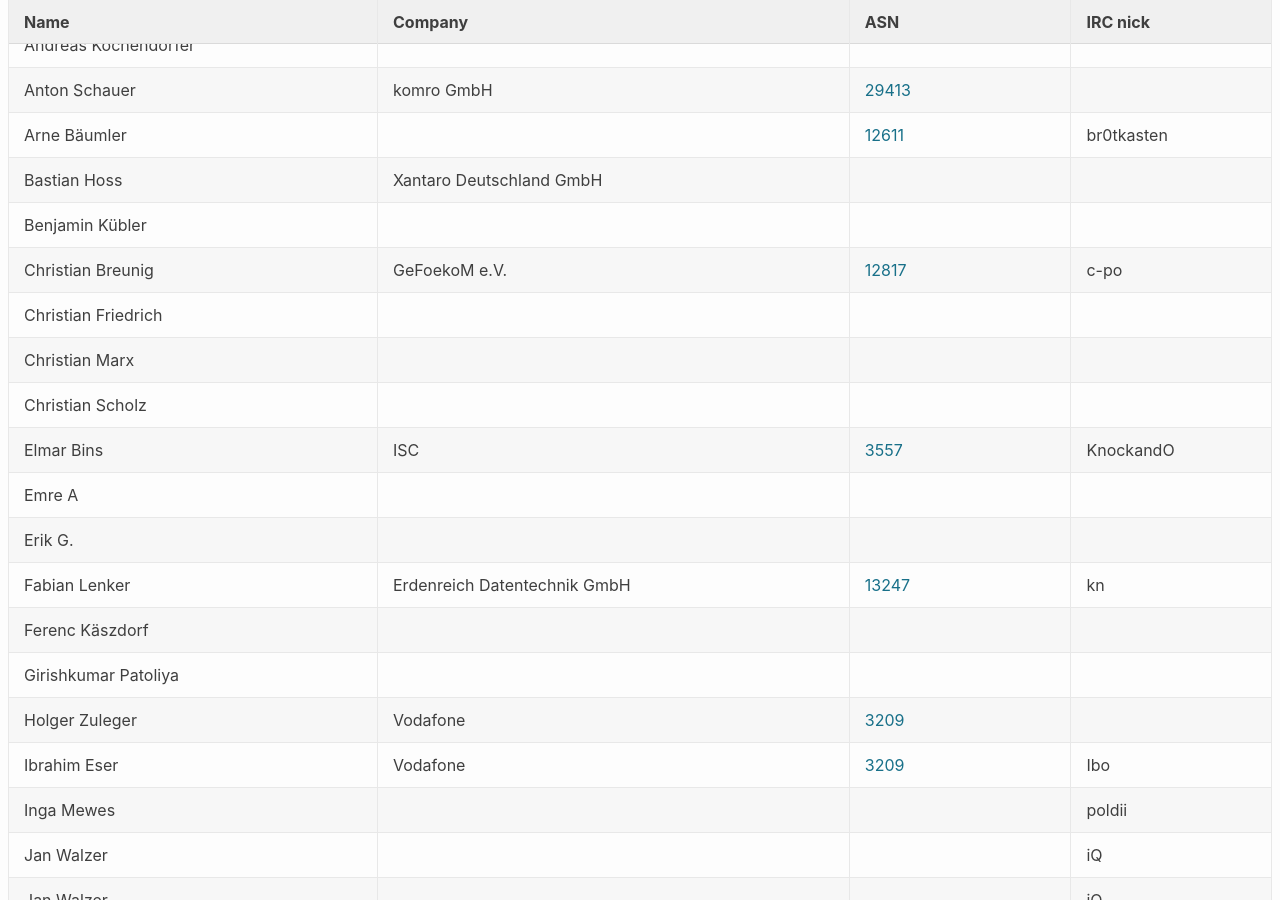
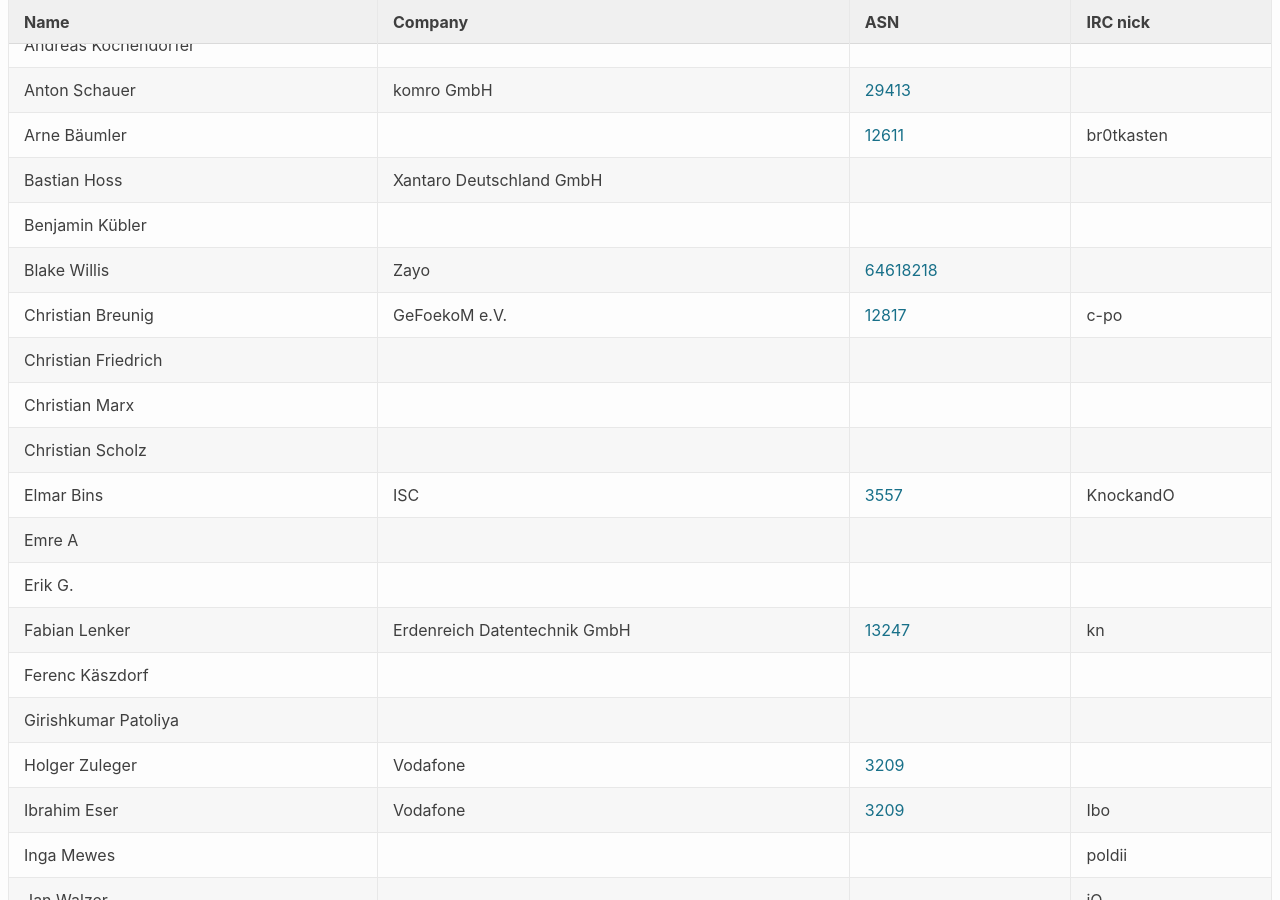
Before and after one commit to denog/pretix-attendeelist, a Jekyll site: the page built from denog15/index.md, in a window 1280 px wide and 900 px high, scrolled down 20859 px. Built offline with Jekyll 4.4.1, drawn with Linux system fonts in a browser that asks for light colours.

Commit message:
Latest data: Mon Nov 13 17:10:15 UTC 2023

```diff
--- a/_data/attendees_denog15_online.json
+++ b/_data/attendees_denog15_online.json
@@ -52,6 +52,12 @@
     "company": null,
     "irc": null,
     "asn": null
+  },
+  {
+    "name": "Blake Willis",
+    "company": "Zayo",
+    "irc": null,
+    "asn": "64618218"
   },
   {
     "name": "Christian Breunig",
```
